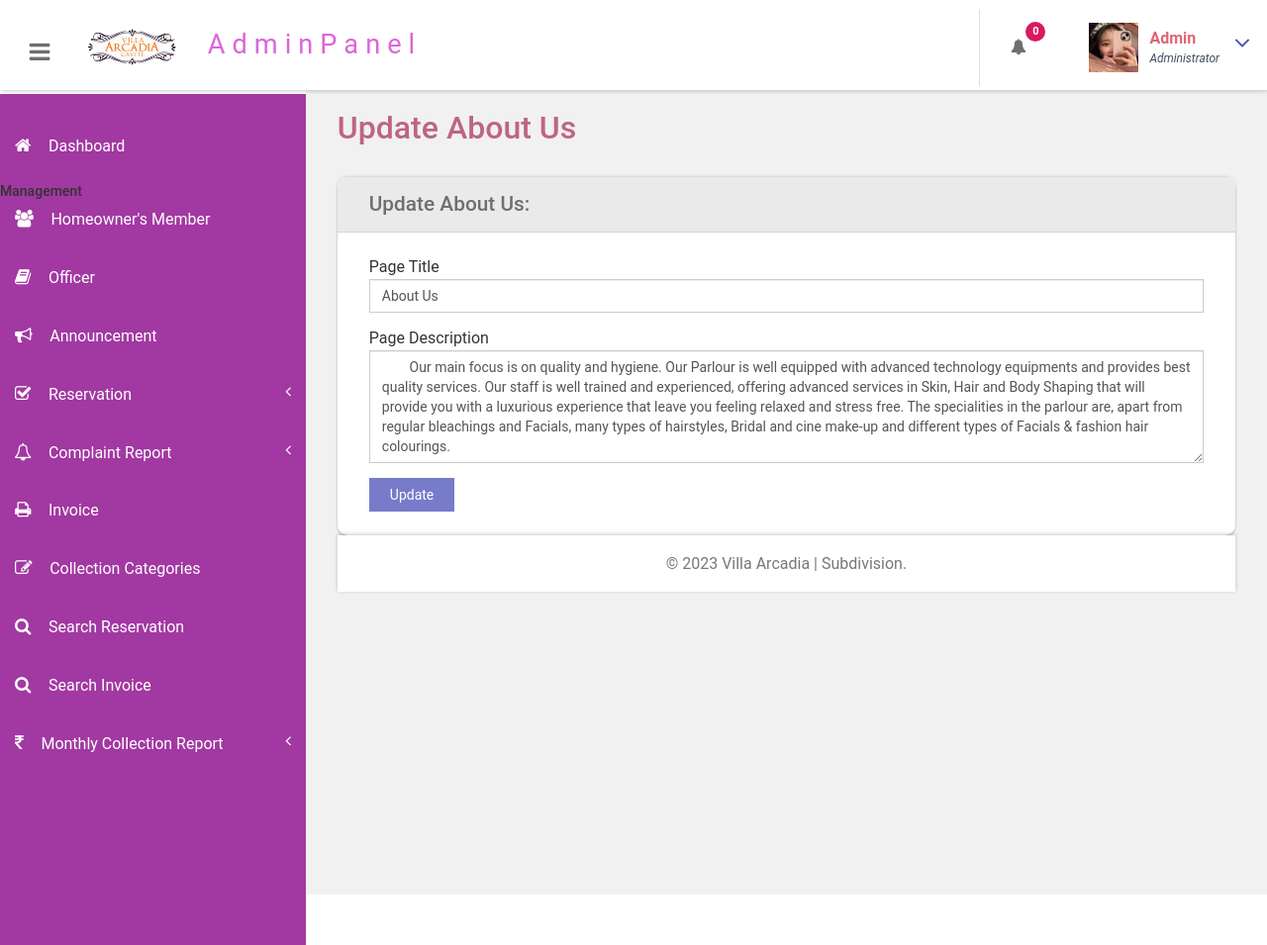
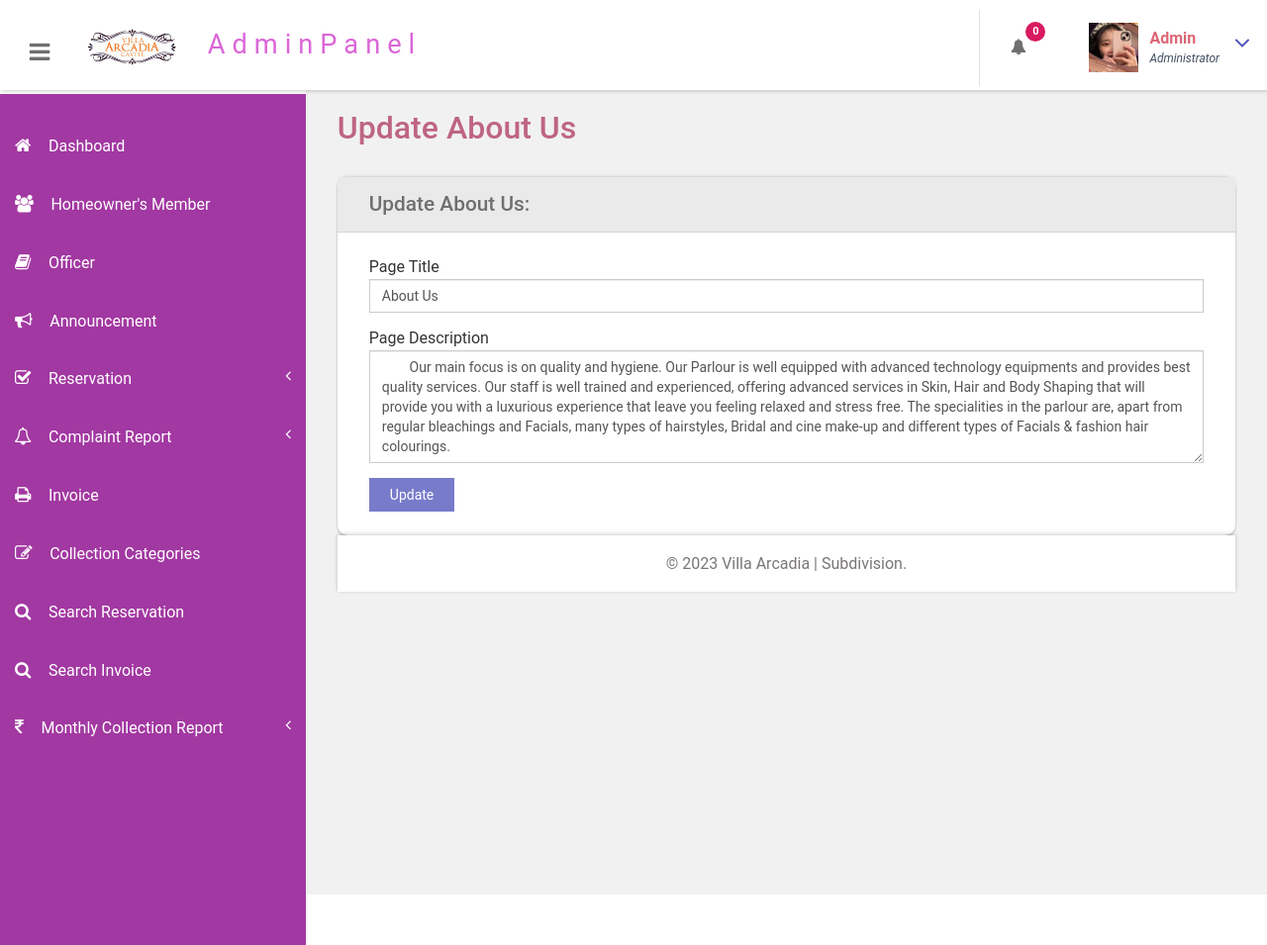
Before and after one commit to jasonnreformado/Homeowner-Management-Information-System, a PHP site: page /admin/about-us.php in a window 1280 px wide. Shown: the whole page at 99% size. Run offline with PHP 8.4, Linux system fonts and the light colour scheme; a user stored in the database is signed in; data comes from the database, SQL or seed files in the repository; data that the repository does not hold is empty; some libraries are stand-ins or nearby versions.

Commit message:
modified:   portal/admin/includes/sidebar.php

```diff
--- a/portal/admin/includes/sidebar.php
+++ b/portal/admin/includes/sidebar.php
@@ -49,7 +49,7 @@
             <li>
               <a href="dashboard.php"><i class="fa fa-home nav_icon"></i>Dashboard</a>
             </li>
-            <h5>Management</h5>
+
             <li>
               <a href="customer-list.php" class="chart-nav"><i class="fa fa-users nav_icon"></i>Homeowner's Member</a>
             </li>
```
